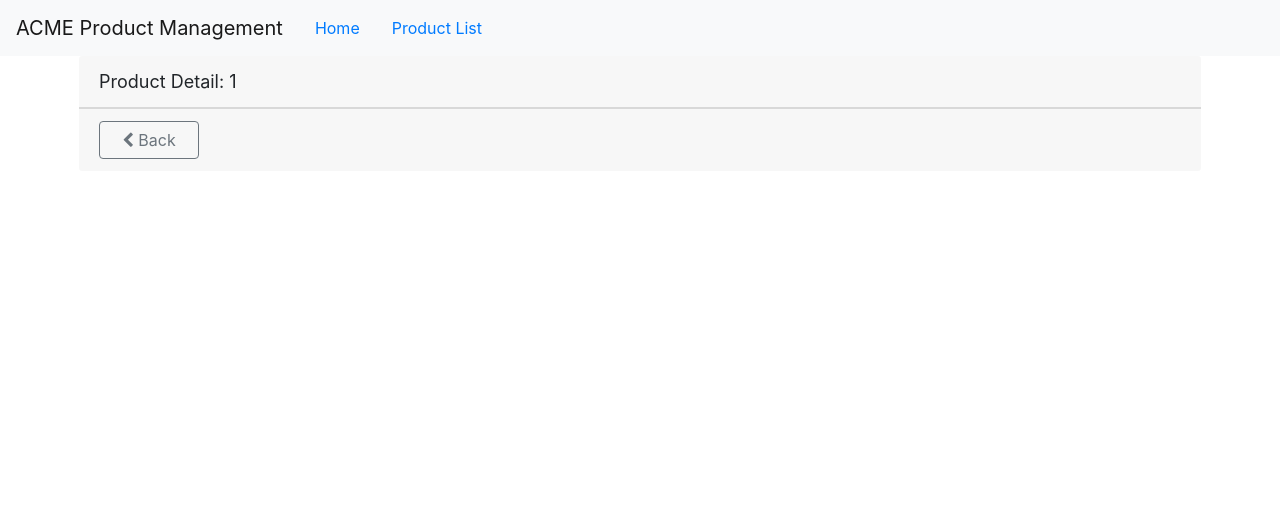
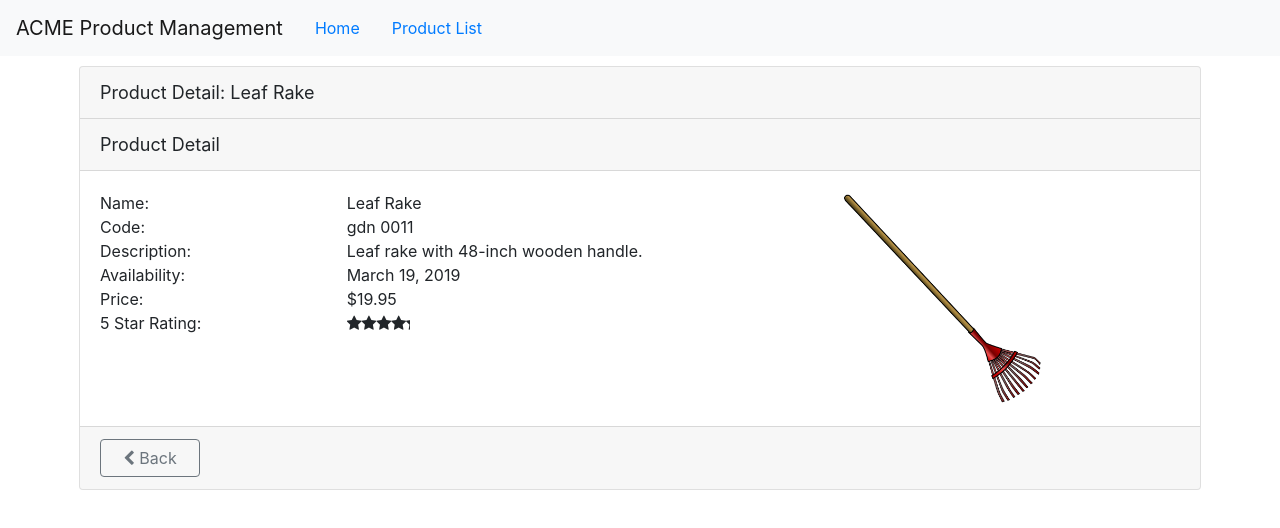
Before and after one commit to SteveMustanski/APM, an Angular app: page /products/1 in a window 1280 px wide. Shown: the top 528 px of the page. Built offline with nearby package versions, Linux system fonts and the light colour scheme.

Commit message:
added getproduct and product detail component

```diff
--- a/src/app/products/product-detail.component.html
+++ b/src/app/products/product-detail.component.html
@@ -1,6 +1,52 @@
-<!-- <div class="card" *ngIf='product'> -->
+<div class='card'
+     *ngIf='product'>
+  <div class='card-header'>
+    {{pageTitle + ': ' + product.productName}}
+  </div>
   <div class="card-header">
     {{pageTitle}}
+  </div>
+
+  <div class='card-body'>
+    <div class='row'>
+      <div class='col-md-8'>
+        <div class='row'>
+          <div class='col-md-4'>Name:</div>
+          <div class='col-md-8'>{{product.productName}}</div>
+        </div>
+        <div class='row'>
+          <div class='col-md-4'>Code:</div>
+          <div class='col-md-8'>{{product.productCode | lowercase | convertToSpaces: '-'}}</div>
+        </div>
+        <div class='row'>
+          <div class='col-md-4'>Description:</div>
+          <div class='col-md-8'>{{product.description}}</div>
+        </div>
+        <div class='row'>
+          <div class='col-md-4'>Availability:</div>
+          <div class='col-md-8'>{{product.releaseDate}}</div>
+        </div>
+        <div class='row'>
+          <div class='col-md-4'>Price:</div>
+          <div class='col-md-8'>{{product.price|currency:'USD':'symbol'}}</div>
+        </div>
+        <div class='row'>
+          <div class='col-md-4'>5 Star Rating:</div>
+          <div class='col-md-8'>
+            <pm-star [rating]='product.starRating'>
+            </pm-star>
+          </div>
+        </div>
+      </div>
+
+      <div class='col-md-4'>
+        <img class='center-block img-responsive'
+             [style.width.px]='200'
+             [style.margin.px]='2'
+             [src]='product.imageUrl'
+             [title]='product.productName'>
+      </div>
+    </div>
   </div>
   <div class="card-footer">
     <button class="btn btn-outline-secondary"
@@ -9,4 +55,4 @@
       <i class='fa fa-chevron-left'></i> Back
     </button>
   </div>
-<!-- </div> -->
+</div>
--- a/src/app/products/product-detail.component.ts
+++ b/src/app/products/product-detail.component.ts
@@ -1,5 +1,6 @@
 import { Component, OnInit } from '@angular/core';
 import { ActivatedRoute, Router } from "@angular/router";
+import { ProductService } from "./product.service";
 
 import { IProduct } from './product';
 
@@ -10,22 +11,25 @@
 export class ProductDetailComponent implements OnInit {
   pageTitle: string = 'Product Detail';
   product: IProduct;
+  errorMessage = '';
 
-  constructor(private route: ActivatedRoute, private router: Router) { }
+  constructor(private route: ActivatedRoute,
+      private router: Router,
+      private productService: ProductService) { }
 
   ngOnInit() {
-    let id = +this.route.snapshot.paramMap.get('id');
-    this.pageTitle += `: ${id}`;
-    this.product = {
-      "productId": 1,
-      "productName": "Leaf Rake",
-      "productCode": "GDN-0011",
-      "releaseDate": "March 19, 2019",
-      "description": "Leaf rake with 48-inch wooden handle.",
-      "price": 19.95,
-      "starRating": 3.2,
-      "imageUrl": "assets/images/leaf_rake.png"
+    const param = this.route.snapshot.paramMap.get('id');
+    if (param) {
+      const id = +param;
+      this.getProduct(id);
     }
+  }
+
+  getProduct(id: number): void {
+    this.productService.getProduct(id).subscribe({
+      next: product => this.product = product,
+      error: err => this.errorMessage = err
+    });
   }
 
   onBack(): void {
--- a/src/app/products/product.service.ts
+++ b/src/app/products/product.service.ts
@@ -1,7 +1,7 @@
 import { Injectable } from '@angular/core';
 import { HttpClient, HttpErrorResponse } from "@angular/common/http";
 import { Observable, throwError } from "rxjs";
-import { catchError, tap } from "rxjs/operators";
+import { catchError, tap, map } from "rxjs/operators";
 
 import { IProduct } from './product';
 
@@ -21,6 +21,13 @@
     )
   }
 
+  getProduct(id: number): Observable<IProduct | undefined> {
+    return this.getProducts()
+      .pipe(
+        map((products: IProduct[]) => products.find(p => p.productId === id))
+      );
+  }
+
   private handleError(err: HttpErrorResponse) {
     let errorMessage = '';
     if (err.error instanceof ErrorEvent) {
```
